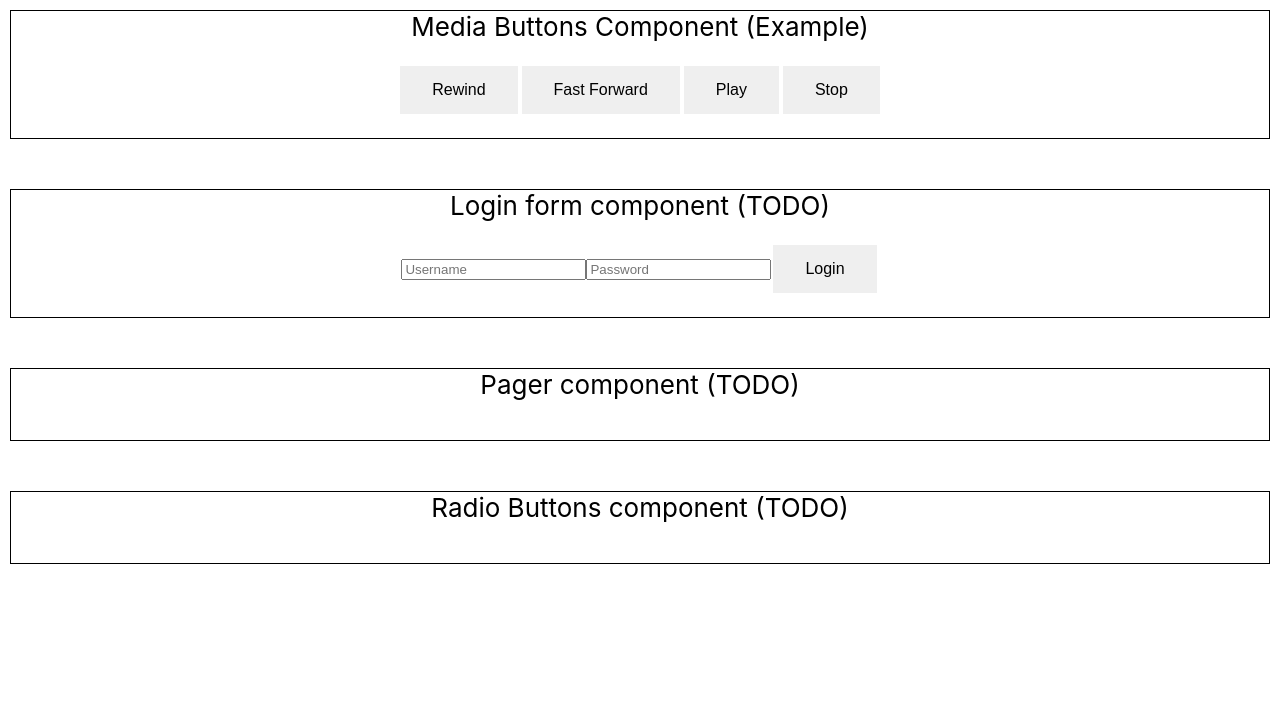
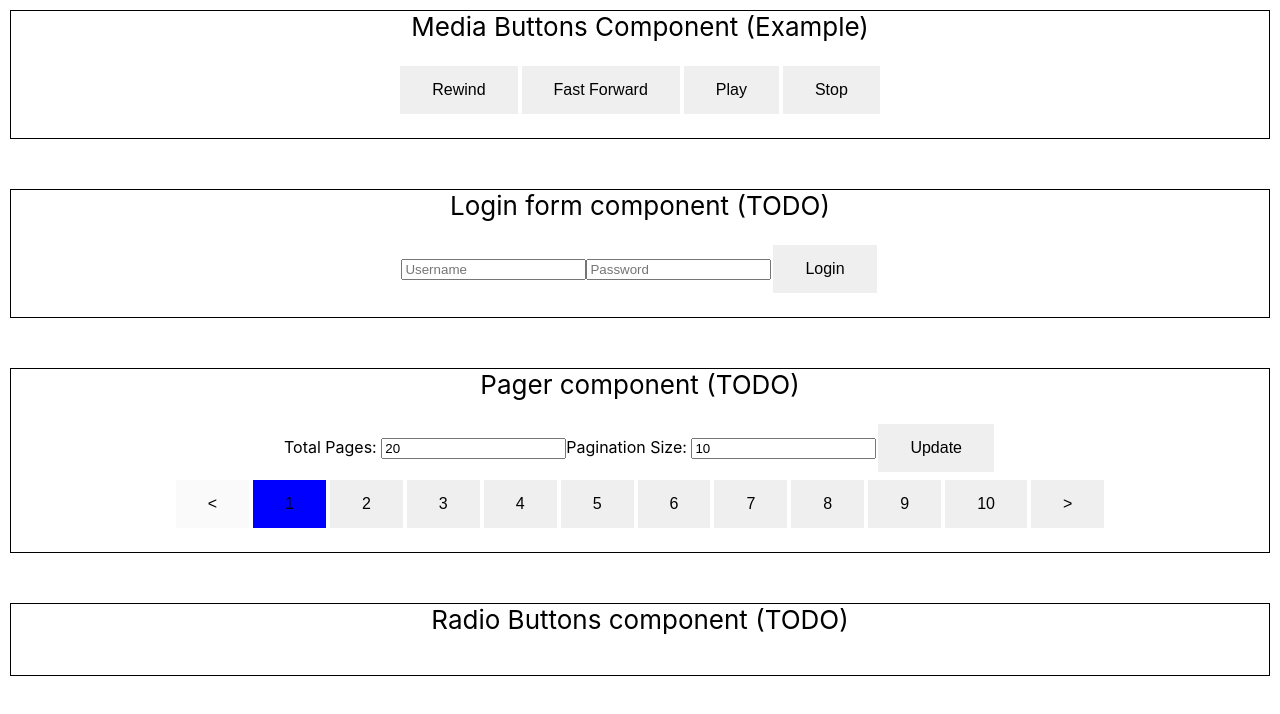
Before and after one commit to prof-tejera/homework-3-aali2537, a React (Create React App) app: page / in a window 1280 px wide. Shown: the top 714 px of the page. Built offline with nearby package versions, Linux system fonts and the light colour scheme.

Commit message:
Added pager functionality

```diff
--- a/src/Pager/Pager.css
+++ b/src/Pager/Pager.css
@@ -0,0 +1,8 @@
+.App-content {
+  flex-direction: column;
+  align-items: center;
+}
+
+.Btn-selected {
+  background-color:blue;
+}
--- a/src/Pager/Pager.js
+++ b/src/Pager/Pager.js
@@ -1,9 +1,130 @@
-import { Component } from 'react';
-import './Pager.css';
+import { Component } from "react";
+import Panel from "components/Panel/Panel";
+import Button from "components/Button/Button";
+import Input from "components/Input/Input";
+import "./Pager.css";
 
 class Pager extends Component {
+  constructor(props) {
+    super(props);
+
+    this.state = {
+      totalPages: 20,
+      pageSize: 10,
+      currentPage: 1
+    };
+  }
+
+  // Sets current page state to input value
+  updatePageState = (e) => {
+    const buttonClicked = e.target.textContent;
+    let newPageValue = this.state.currentPage;
+
+    //Determine if previous, next, or a numbered button was clicked and set value accordingly
+    if (buttonClicked === "<") {
+      newPageValue--;
+    } else if (buttonClicked === ">") {
+      newPageValue++;
+    } else {
+      newPageValue = buttonClicked;
+    }
+
+    this.setState((prevState) => ({
+      currentPage: newPageValue
+    }));
+  };
+
+  //Updates pager component with user input settings
+  updatePager = (e) => {
+    e.preventDefault();
+
+    this.setState((prevState) => ({
+      totalPages: e.target[0].value,
+      pageSize: e.target[1].value
+    }));
+  };
+
   render() {
-    return null;
+    //Create buttons for rendering
+    const createButtons = () => {
+      //Calculate range of buttons to show based on current page number and page size setting
+      // Note max page size is the pagination size aka how many page buttons are shown at once
+      const buttonRange = Math.floor(this.state.pageSize / 2);
+      let lowestShownButton,
+        highestShownButton = 0;
+      let buttons = [];
+      let currentPage = parseInt(this.state.currentPage);
+      let maxPageSize = parseInt(this.state.pageSize);
+      let totalPages = parseInt(this.state.totalPages);
+
+      //Calculate lowest button shown factoring in range
+      if ((currentPage - buttonRange) >= 1) {
+        lowestShownButton = currentPage - buttonRange;
+        if (maxPageSize % 2 === 0) lowestShownButton++;
+      } else {
+        lowestShownButton = 1;
+      }
+
+      //Calculate highest button shown factoring in range
+      if ((currentPage + buttonRange) < totalPages) {
+        highestShownButton = currentPage + buttonRange;
+      } else {
+        highestShownButton = totalPages;
+      }
+
+      //Make sure size is still equal to page size setting when close to upper and lower bound
+      if ((currentPage <= buttonRange) && maxPageSize <= totalPages) {
+        highestShownButton = maxPageSize;
+      }
+
+      if ((currentPage + buttonRange) > totalPages) {
+        lowestShownButton = totalPages - maxPageSize + 1;
+        if (lowestShownButton <= 0) lowestShownButton = 1;
+      }
+
+
+      for (let i = lowestShownButton; i <= highestShownButton; i++) {
+        if (i === currentPage) {
+          buttons.push(
+            <Button
+              className="Btn-selected Default-button"
+              text={i}
+              onClick={this.updatePageState}
+            ></Button>
+          );
+        } else {
+          buttons.push(
+            <Button text={i} onClick={this.updatePageState}></Button>
+          );
+        }
+      }
+      return buttons;
+    };
+
+    return (
+      <>
+        <form onSubmit={this.updatePager}>
+          <label htmlFor="totalPages">Total Pages: </label>
+          <Input
+            name="totalPages"
+            defaultValue={this.state.totalPages}
+            type="number"
+          ></Input>
+          <label htmlFor="pageSize">Pagination Size: </label>
+          <Input
+            name="pageSize"
+            defaultValue={this.state.pageSize}
+            type="number"
+          ></Input>
+          <Button text="Update"></Button>
+        </form>
+        <Panel>
+          <Button text="<" onClick={this.updatePageState} disabled={parseInt(this.state.currentPage) === 1}></Button>
+          {createButtons()}
+          <Button text=">" onClick={this.updatePageState} disabled={this.state.currentPage === this.state.totalPages}></Button>
+        </Panel>
+      </>
+    );
   }
 }
 
--- a/src/components/Button/Button.js
+++ b/src/components/Button/Button.js
@@ -1,9 +1,13 @@
-import { Component } from 'react';
-import './Button.css';
+import { Component } from "react";
+import "./Button.css";
 
 class Button extends Component {
   render() {
-    return <button className="Default-button">{this.props.text}</button>;
+    return (
+      <button className="Default-button" {...this.props}>
+        {this.props.text}
+      </button>
+    );
   }
 }
 
```
